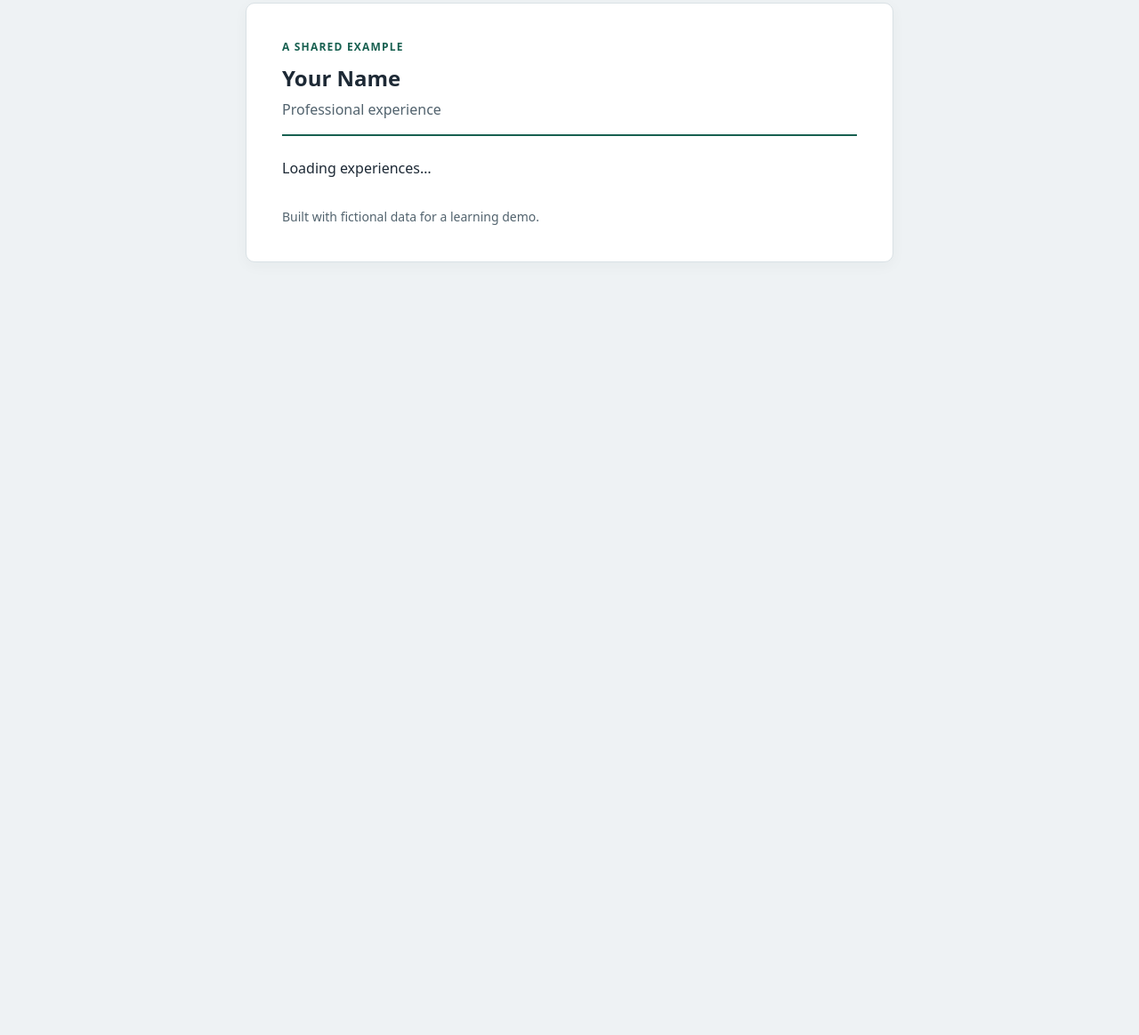
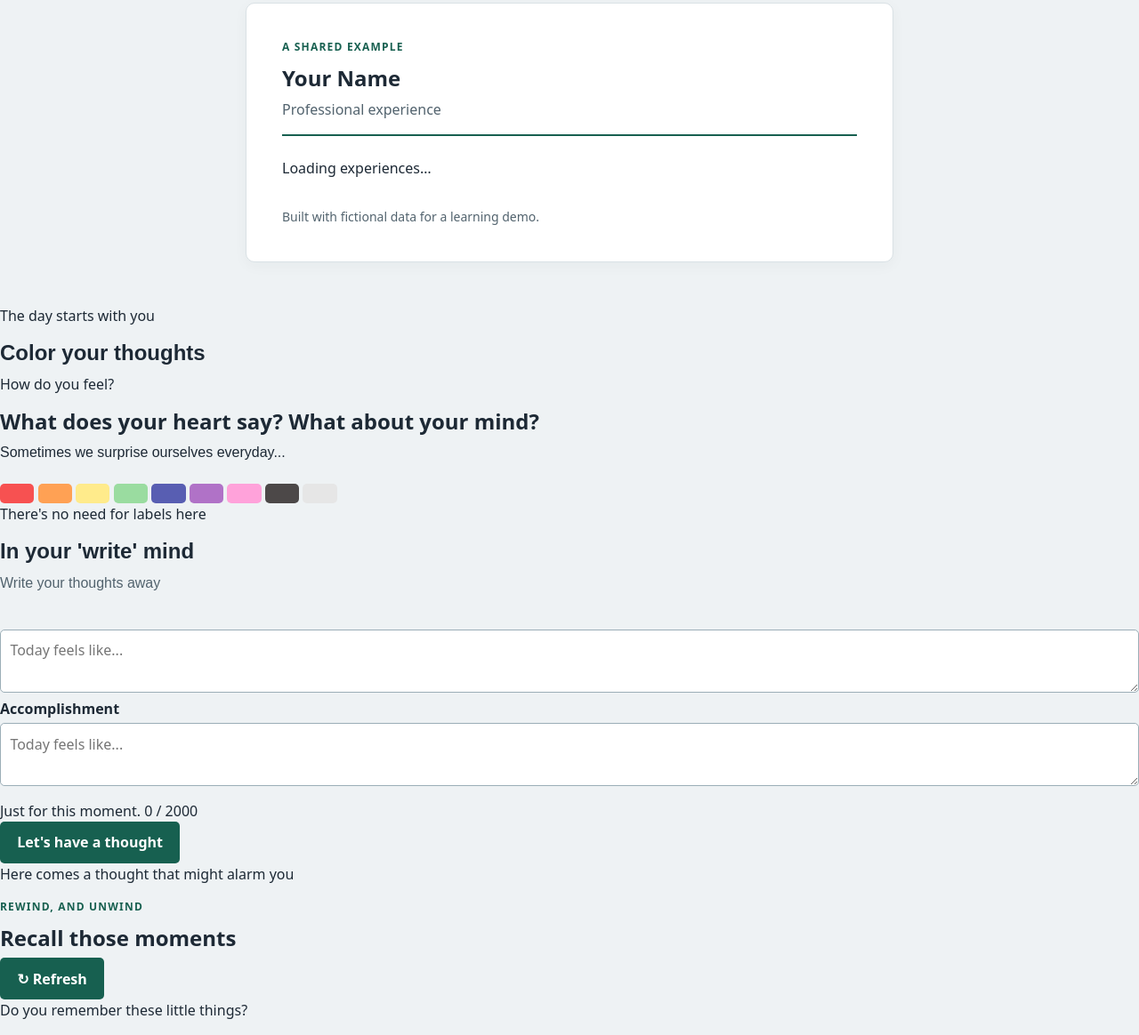
Before and after one commit to SanchL-72/letstakealook, a website: page public/index.html in a window 1280 px wide. Shown: the part 778-1942 px from the top of the page at 89% size. Before the commit the page ends 1121 px from the top, so only its background shows below. Drawn offline with Linux system fonts and the light colour scheme.

Commit message:
Change title and add interactive sections
Updated the title and added new sections for user interaction, including color selection and writing prompts.

```diff
--- a/public/index.html
+++ b/public/index.html
@@ -3,7 +3,7 @@
 <head>
   <meta charset="utf-8">
   <meta name="viewport" content="width=device-width, initial-scale=1">
-  <title>Resume builder demo</title>
+  <title>letstakealook</title>
   <link rel="stylesheet" href="/styles.css">
   <script type="module" src="/app.js"></script>
 </head>
@@ -56,6 +56,159 @@
       <footer class="resume-footer">Built with fictional data for a learning demo.</footer>
     </section>
   </main>
+
+
+  <!-- Start of our code -->
+  <main>
+    <main class="container">
+            <section class="intro">
+                <p class="topper">The day starts with you</p>
+                <h1 style="font-family: &quot;Sora&quot;, sans-serif">Color your thoughts</h1>
+                <p class="subtitle">How do you feel?</p>
+            </section>
+
+            <section class="selection-section">
+                <div class="section-heading">
+                    <h2>What does your heart say? What about your mind?</h2>
+                </div>
+
+                <p style="font-family: &quot;Sora&quot;, sans-serif" class="helper-text">Sometimes we surprise ourselves everyday...</p>
+
+                <div class="notes-grid" id="notes-grid">
+                    <button
+                        style="background-color: #f75151;"
+                        class="note note-1"
+                        data-color="#F29B91"
+                        aria-label="Select red"
+                        aria-pressed="false">
+
+                    </button>
+
+                    <button
+                        style="background-color: #ffa154;"
+                        class="note note-2"
+                        data-color="#ffa154"
+                        aria-label="Select orange"
+                        aria-pressed="false">
+
+                    </button>
+
+                    <button
+                        style="background-color: #ffeb8b;"
+                        class="note note-3"
+                        data-color="#ffeb8b"
+                        aria-label="Select yellow"
+                        aria-pressed="false">
+
+                    </button>
+
+                    <button
+                        style="background-color: #9adca0;"
+                        class="note note-4"
+                        data-color="#9adca0"
+                        aria-label="Select green"
+                        aria-pressed="false">
+
+                    </button>
+
+                    <button
+                        style="background-color: #585eb2;"
+                        class="note note-5"
+                        data-color="#585eb2"
+                        aria-label="Select blue"
+                        aria-pressed="false">
+
+                    </button>
+
+                    <button
+                        style="background-color: #b072c7;"
+                        class="note note-6"
+                        data-color="#b072c7"
+                        aria-label="Select purple"
+                        aria-pressed="false">
+
+                    </button>
+
+                    <button
+                        style="background-color: #ffa2da;"
+                        class="note note-7"
+                        data-color="#ffa2da"
+                        aria-label="Select pink"
+                        aria-pressed="false">
+
+                    </button>
+
+                    <button
+                        style="background-color: #4c4848;"
+                        class="note note-8"
+                        data-color="#4c4848"
+                        aria-label="Select black"
+                        aria-pressed="false">
+
+                    </button>
+
+                    <button
+                        style="background-color: #e6e6e6;"
+                        class="note note-9"
+                        data-color="#e6e6e6"
+                        aria-label="Select white"
+                        aria-pressed="false">
+
+                    </button>
+                </div>
+
+                <p class="selection-hint" id="selection-hint">There's no need for labels here</p>
+            </section>
+
+            <section class="writing-section">
+                <div class="section-heading">
+                    <h2 style="font-family: &quot;Sora&quot;, sans-serif">In your 'write' mind</h2>
+                    <span style="font-family: &quot;Sora&quot;, sans-serif" class="optional"
+                        >Write your thoughts away</span
+                    >
+                </div>
+
+                <p class="helper-text"><br /></p>
+
+                <textarea id="feeling-note" placeholder="Today feels like..." maxlength="2000"></textarea>
+
+                <!-- CHEEKY FIELD -->
+                <div class="field">
+                  <label for="accomplishment">Accomplishment</label>
+                  <textarea id="accomplishment" name="accomplishment" placeholder="Today feels like..." maxlength="2000" aria-describedby="accomplishment-error"></textarea>
+                  <span class="error" id="accomplishment-error"></span>
+                </div>
+
+                <div class="text-footer">
+                    <span>Just for this moment.</span>
+                    <span id="character-count">0 / 2000</span>
+                </div>
+            </section>
+
+            <section class="save-section">
+                <button id="save-button" class="save-button">Let's have a thought</button>
+                <p id="status-message" role="status" aria-live="polite">Here comes a thought that might alarm you</p>
+            </section>
+
+            <section class="prev-section">
+                <div class="section-heading prev-heading">
+                    <div>
+                        <p class="eyebrow">Rewind, and unwind</p>
+                        <h2>Recall those moments</h2>
+                    </div>
+
+                    <button id="refresh-button" class="refresh-button">↻ Refresh</button>
+                </div>
+
+                <div id="prev-list" class="prev-list">
+                    <p class="empty-state">Do you remember these little things?</p>
+                </div>
+            </section>
+        </main>
+  </main>
+
+
+
   <template id="resume-item-template">
     <article class="experience">
       <div class="experience-heading"><h3 class="job-title"></h3><p class="dates"></p></div>
```
